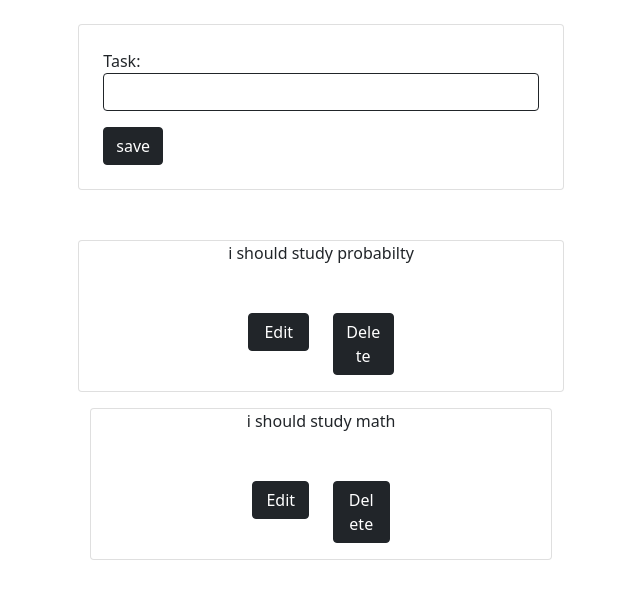
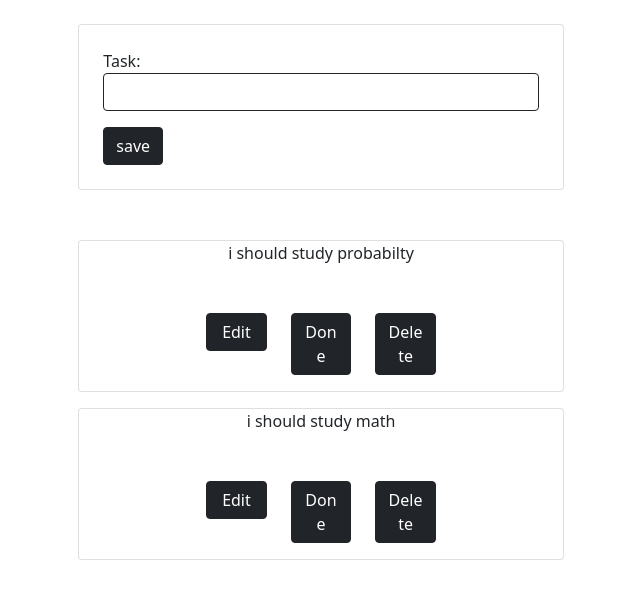
Before and after one commit to commanderYT123/To-Do-django-project, a Django app: page / in a window 1280 px wide. Shown: the top 599 px of the page, without its empty margins (319-959 px from the left). Run offline with Django 5.2, Linux system fonts and the light colour scheme; data comes from the database, SQL or seed files in the repository; both versions use the stored data as it was after the commit; some libraries are stand-ins or nearby versions.

Commit message:
add done button

```diff
--- a/ToDoApp/models.py
+++ b/ToDoApp/models.py
@@ -3,6 +3,6 @@ from django.db import models
 # Create your models here.
 class Task(models.Model):
     task = models.CharField(null=True, max_length=250)
-
+    done = models.BooleanField(default=False)
     def __str__(self):
         return self.task
--- a/ToDoApp/templates/pages/index.html
+++ b/ToDoApp/templates/pages/index.html
@@ -19,14 +19,26 @@
     <div class="card my-3">
       <div class="row justify-content-center align-items-center">
         <div class="col text-center">
-          <p>{{task}}</p>
+          <p>{% if task.done %}<del>{{ task }}</del>{% else %}{{ task }}{% endif %}</p>
         </div>
       </div>
       <div class="row justify-content-center my-3">
         <div class="col-2 mt-3">
-          <form method="post" action="{% url "edit" task.id %}">
+          <form method="post" action="{% url 'edit' task.id %}">
             {% csrf_token %}
             <button class="btn btn-dark w-100">Edit</button>
+          </form>
+        </div>
+        <div class="col-2 mt-3">
+          <form method="post" action="{% url 'toggle_done' task.id %}">
+            {% csrf_token %}
+            <button class="btn btn-dark w-100">
+              {% if task.done %}
+                Undo
+              {% else %}
+                Done
+              {% endif %}
+            </button>
           </form>
         </div>
         <div class="col-2 mt-3">
@@ -37,5 +49,6 @@
         </div>
       </div>
     </div>
-    {% endfor %}
+  </div>
+  {% endfor %}
 {% endblock content %}
--- a/ToDoApp/urls.py
+++ b/ToDoApp/urls.py
@@ -6,4 +6,6 @@ urlpatterns = [
     path('delete-task/<int:pk>',views.deletePage,name='deletepage'),
     path('delete/<int:pk>',views.delete,name='delete'),
     path('edit/<int:pk>',views.editPage,name='edit'),
+    path('toggle_done/<int:task_id>/', views.toggle_done, name='toggle_done'),
+
 ]
--- a/ToDoApp/views.py
+++ b/ToDoApp/views.py
@@ -1,4 +1,4 @@
-from django.shortcuts import render,redirect
+from django.shortcuts import render,redirect,get_object_or_404
 from .forms import TaskForm
 from .models import Task
 
@@ -45,3 +45,9 @@ def editPage(request,pk):
         'form':form
     }
     return render(request,"pages/edit.html",context)
+
+def toggle_done(request, task_id):
+    task = get_object_or_404(Task, pk=task_id)
+    task.done = not task.done
+    task.save()
+    return redirect('index')
```
Also changed, not shown: ToDoApp/migrations/0002_task_done.py (added), db.sqlite3.
